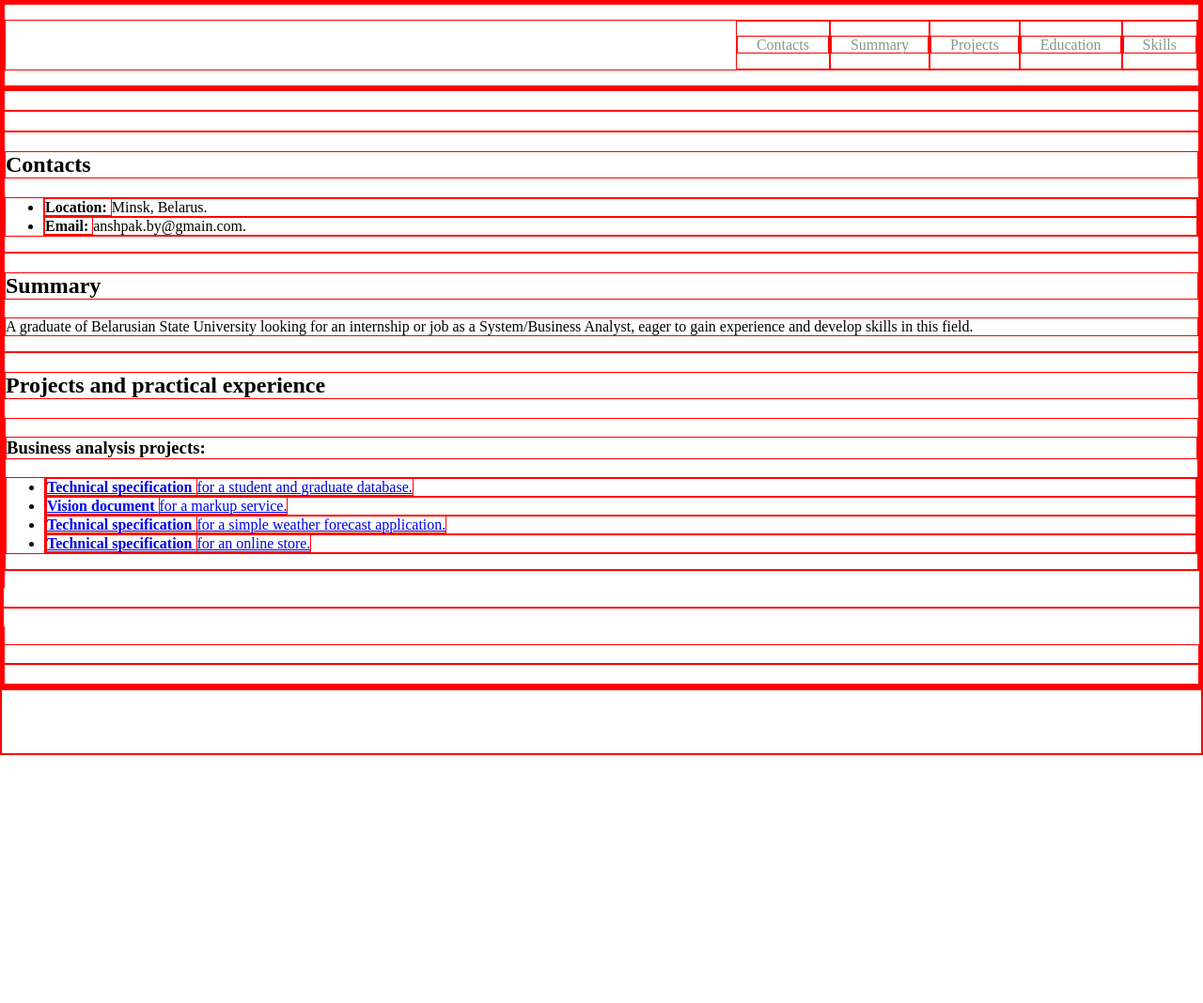
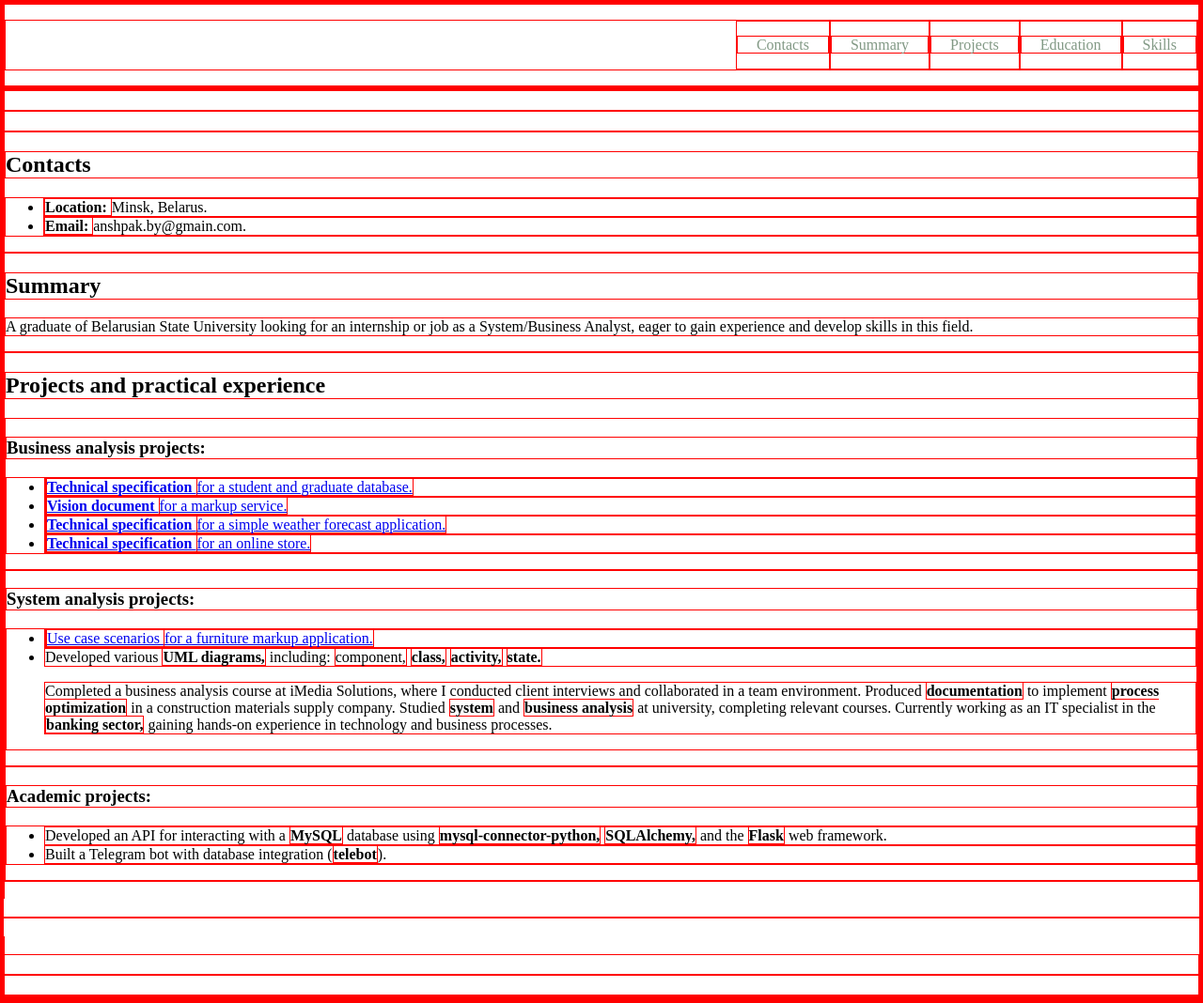
Before and after one commit to anshpak/rsschool-cv, a plain HTML site: page index.html in a window 1280 px wide. Shown: the whole page at 94% size. Before the commit the page ends 804 px from the top, so only its background shows below. Drawn offline with Linux system fonts and the light colour scheme.

Commit message:
feat: add more content to the Project and practical experience section: two more sections about System analysis projects and Academic projects

```diff
--- a/index.html
+++ b/index.html
@@ -59,20 +59,62 @@
                     <h3 class="seciton-title">Business analysis projects:</h3>
                     <ul>
                         <li>
-                            <a href="https://docs.google.com/document/d/1en4ufpb9kvEFiWf3rLXoE0hNzYvcfvVqRUUVa8-Ywfg/edit?usp=sharing" >
-                                <span class="bold-text">Technical specification </span>for a student and graduate database.</a>
+                            <a href="https://docs.google.com/document/d/1en4ufpb9kvEFiWf3rLXoE0hNzYvcfvVqRUUVa8-Ywfg/edit?usp=sharing">
+                                <span class="bold-text">Technical specification </span>for a student and graduate database.
+                            </a>
                         </li>
                         <li>
-                            <a href="https://docs.google.com/document/d/1CKJ3wNTK9UFy2Sd_aFtNkQXO5LZyYds_/edit?usp=sharing&ouid=110451842371351454629&rtpof=true&sd=true" >
-                                <span class="bold-text">Vision document </span>for a markup service.</a>
+                            <a href="https://docs.google.com/document/d/1CKJ3wNTK9UFy2Sd_aFtNkQXO5LZyYds_/edit?usp=sharing&ouid=110451842371351454629&rtpof=true&sd=true">
+                                <span class="bold-text">Vision document </span>for a markup service.
+                            </a>
                         </li>
                         <li>
-                            <a href="https://docs.google.com/document/d/1b78I2VyKLbGsWJp2StKpXXBRzCcWfJlt4F1EXu1lb9U/edit?usp=sharing" >
-                                <span class="bold-text">Technical specification </span>for a simple weather forecast application.</a>
+                            <a href="https://docs.google.com/document/d/1b78I2VyKLbGsWJp2StKpXXBRzCcWfJlt4F1EXu1lb9U/edit?usp=sharing">
+                                <span class="bold-text">Technical specification </span>for a simple weather forecast application.
+                            </a>
                         </li>
                         <li>
-                            <a href="https://docs.google.com/document/d/1nXGDZ6tfRu02bMiipUX_EPoaCDw1juYjUOk-T7bSVjc/edit?usp=sharing" >
-                                <span class="bold-text">Technical specification </span>for an online store.</a>
+                            <a href="https://docs.google.com/document/d/1nXGDZ6tfRu02bMiipUX_EPoaCDw1juYjUOk-T7bSVjc/edit?usp=sharing">
+                                <span class="bold-text">Technical specification </span>for an online store.
+                            </a>
+                        </li>
+                    </ul>
+                </section>
+
+                <section class="section">
+                    <h3 class="seciton-title">System analysis projects:</h3>
+                    <ul>
+                        <li>
+                            <a href="https://docs.google.com/document/d/1fxDnWyMsPV0bYJ-zFBtnPfvSJ26cZCbA0ukTSgzc97M/edit?usp=sharing">
+                                <span class="bold=text">Use case scenarios </span> for a furniture markup application.
+                            </a>
+                        </li>
+                        <li>
+                            Developed various <span class="bold-text">UML diagrams,</span> including: <span>component,</span>
+                            <span class="bold-text">class,</span> <span class="bold-text">activity,</span> <span class="bold-text">state.</span>
+                        </li>
+                        <p>
+                            Completed a business analysis course at iMedia Solutions, where I conducted client interviews and
+                            collaborated in a team environment. Produced <span class="bold-text">documentation</span>
+                            to implement <span class="bold-text">process optimization</span> in a construction materials supply company.
+                            Studied <span class="bold-text">system</span> and <span class="bold-text">business analysis</span> at
+                            university, completing relevant courses. Currently working as an IT specialist in the
+                            <span class="bold-text">banking sector,</span> gaining hands-on experience in technology and business
+                            processes.
+                        </p>
+                    </ul>
+                </section>
+
+                <section>
+                    <h3 class="section-title">Academic projects:</h3>
+                    <ul>
+                        <li>
+                            Developed an API for interacting with a <span class="bold-text">MySQL</span> database using
+                            <span class="bold-text">mysql-connector-python,</span> <span class="bold-text">SQLAlchemy,</span> and
+                            the <span class="bold-text">Flask</span> web framework.
+                        </li>
+                        <li>
+                            Built a Telegram bot with database integration (<span class="bold-text">telebot</span>).
                         </li>
                     </ul>
                 </section>
```
